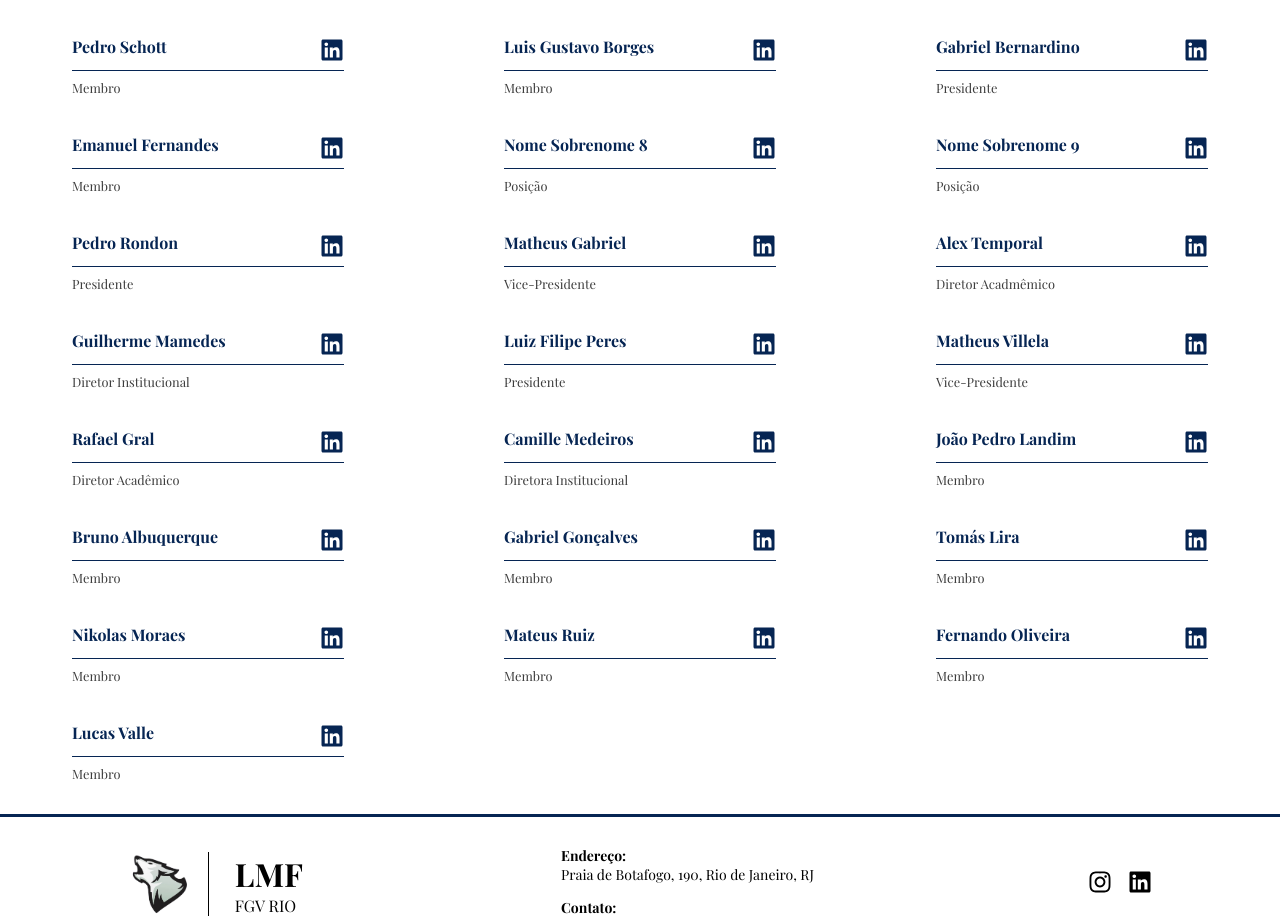
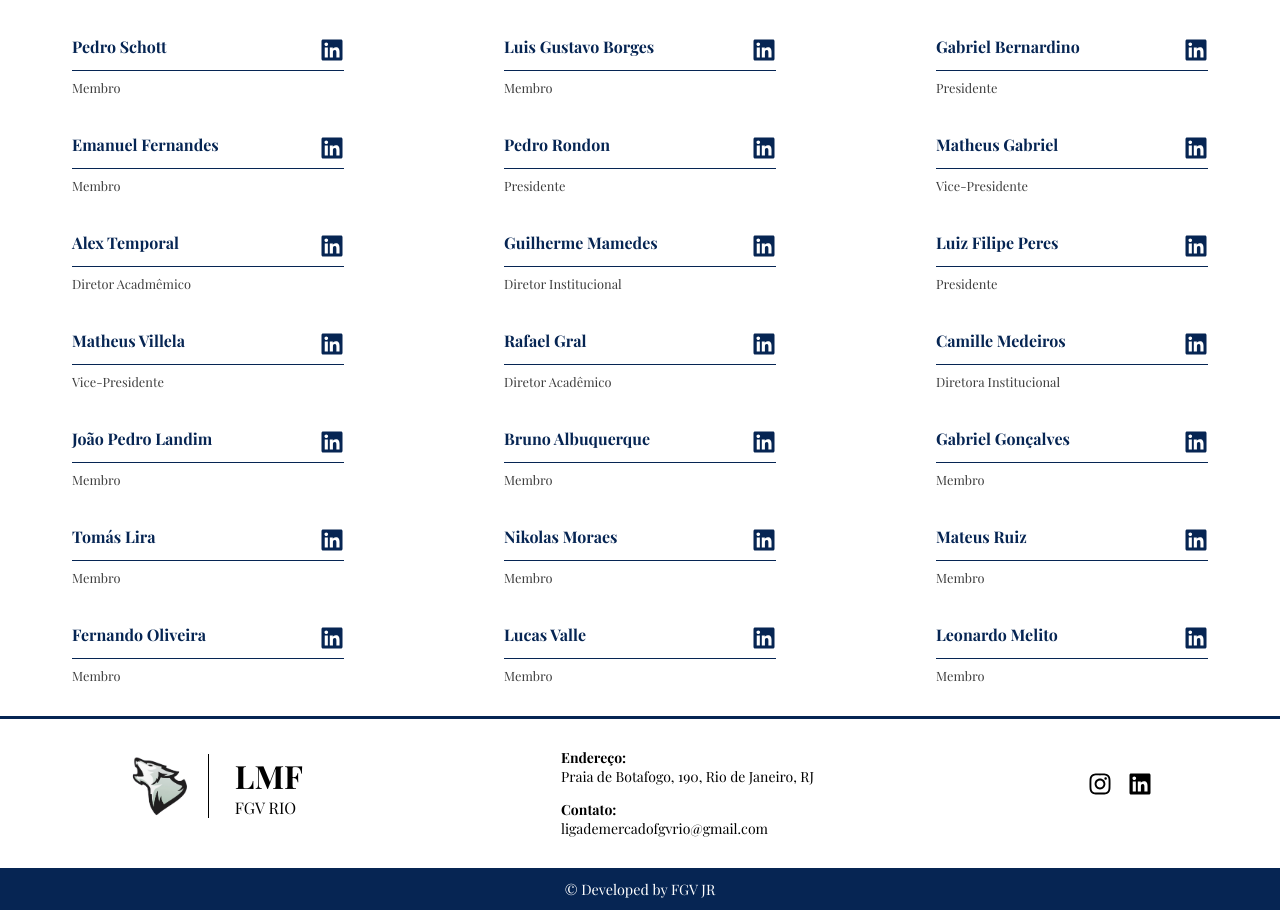
Before and after one commit to digital-fgv-jr/sitelmf, a React (Create React App) app: page /Alumni in a window 1280 px wide. Shown: the part 900-1819 px from the top of the page. Built offline with nearby package versions, Linux system fonts and the light colour scheme; a web font is replaced by a local one.

Commit message:
missing alumni added

```diff
--- a/src/pages/Alumni.js
+++ b/src/pages/Alumni.js
@@ -13,8 +13,6 @@ function Alumni() {
     { name: 'Luis Gustavo Borges', position: 'Membro', linkedin: 'https://www.linkedin.com/in/luisgustavoborges/details/experience/' },
     { name: 'Gabriel Bernardino', position: 'Presidente', linkedin: 'https://www.linkedin.com/in/glbernardino/' },
     { name: 'Emanuel Fernandes', position: 'Membro', linkedin: 'https://www.linkedin.com' },
-    { name: 'Nome Sobrenome 8', position: 'Posição', linkedin: 'https://www.linkedin.com' },
-    { name: 'Nome Sobrenome 9', position: 'Posição', linkedin: 'https://www.linkedin.com' },
     { name: 'Pedro Rondon', position: 'Presidente', linkedin: 'https://www.linkedin.com/in/pedro-rondon-moura-/' },
     { name: 'Matheus Gabriel', position: 'Vice-Presidente', linkedin: 'https://www.linkedin.com' },
     { name: 'Alex Temporal', position: 'Diretor Acadmêmico', linkedin: 'https://www.linkedin.com/in/alex-temporal/' },
@@ -31,7 +29,7 @@ function Alumni() {
     { name: 'Mateus Ruiz', position: 'Membro', linkedin: 'https://www.linkedin.com/in/mateus-ruiz-garcia/' },
     { name: 'Fernando Oliveira', position: 'Membro', linkedin: 'https://www.linkedin.com/in/fernandopuppin/' },
     { name: 'Lucas Valle', position: 'Membro', linkedin: 'https://www.linkedin.com/in/lucas-valle-01a563263/' },
-
+    { name: 'Leonardo Melito', position: 'Membro', linkedin: 'https://www.linkedin.com/in/leonardo-juliano-melito-dos-santos-5548851b6/' },
   ];
 
   return (
```
